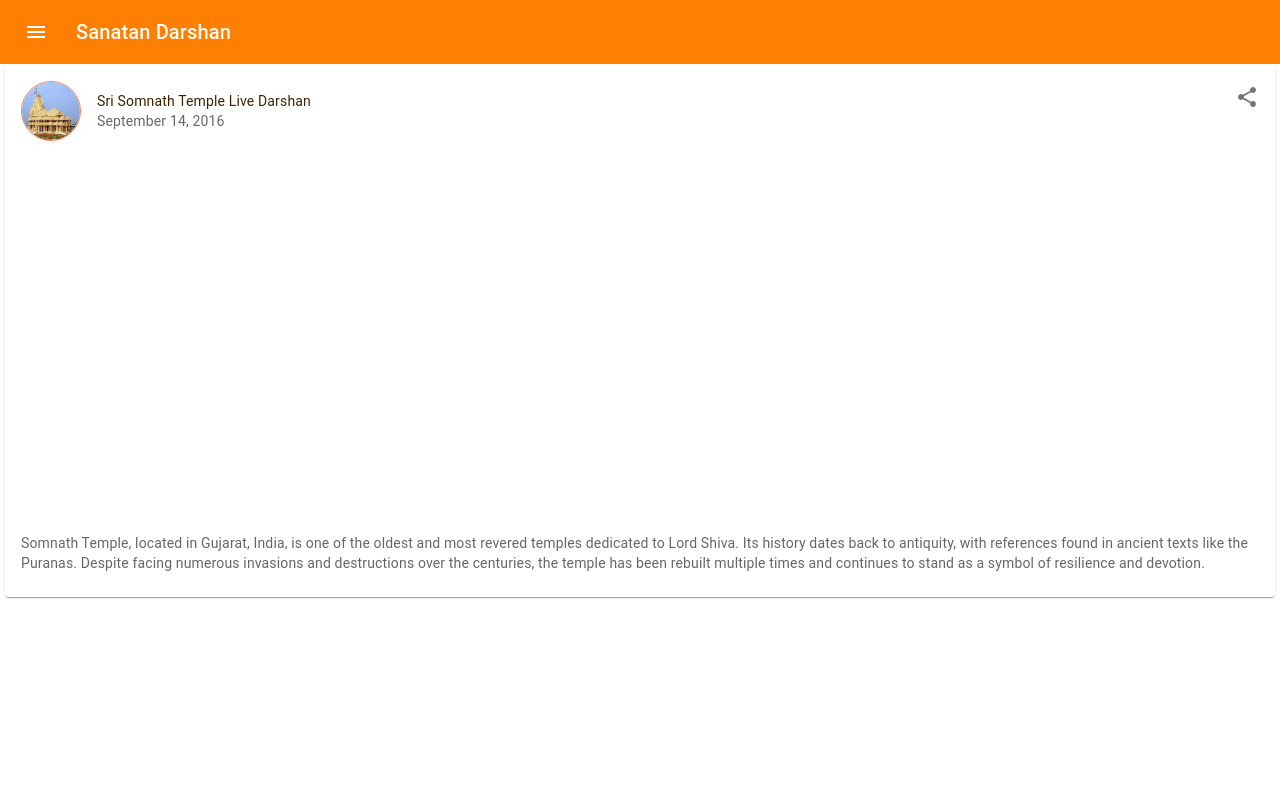
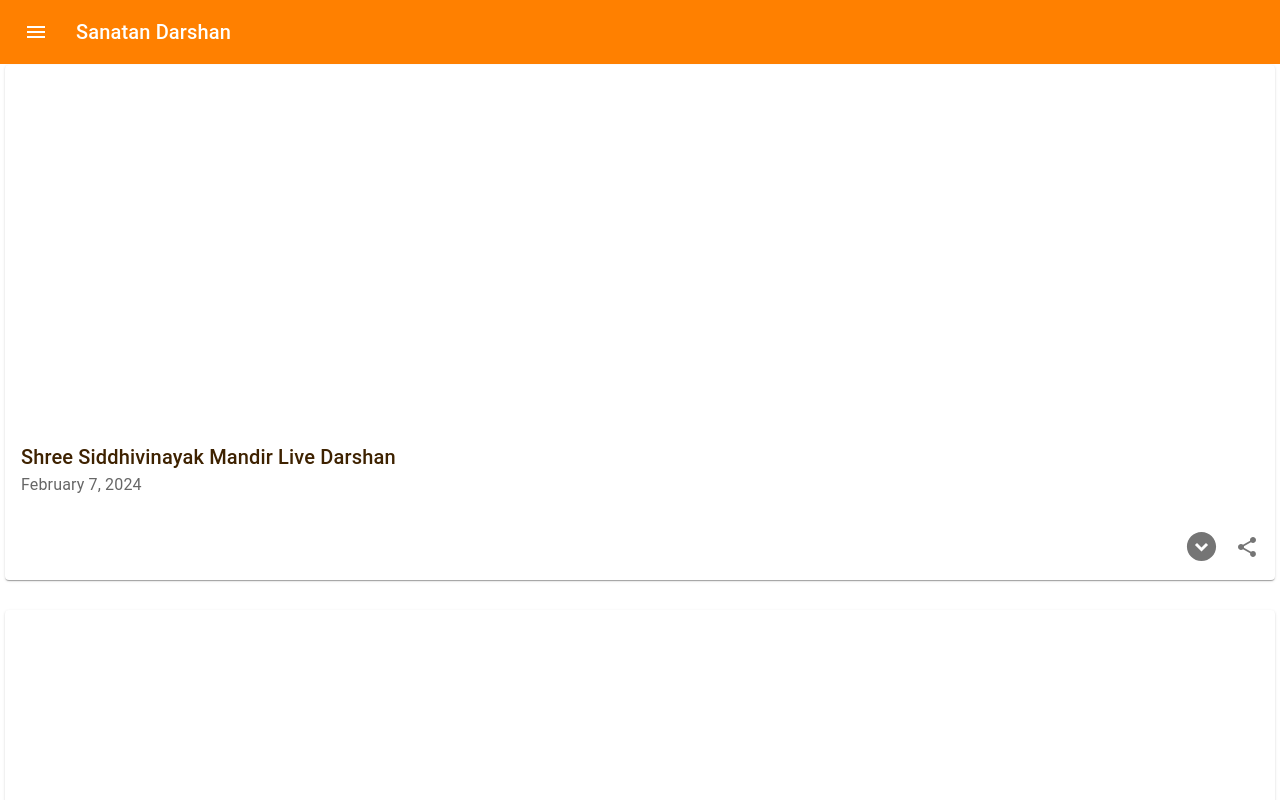
Before and after one commit to subhasis-chand/darshan, a React (Create React App) app: page /home in a window 1280 px wide. Shown: the top 800 px of the page. Built offline with nearby package versions, Linux system fonts and the light colour scheme.

Commit message:
og changes

```diff
--- a/public/index.html
+++ b/public/index.html
@@ -1,14 +1,18 @@
 <!DOCTYPE html>
 <html lang="en">
+
 <head>
   <meta charset="utf-8" />
-    <link rel="icon" href="%PUBLIC_URL%/favicon.ico" />
+  <link rel="icon" href="%PUBLIC_URL%/OmIco.png" />
   <meta name="viewport" content="width=device-width, initial-scale=1" />
   <meta name="theme-color" content="#000000" />
-    <meta
-      name="description"
-      content="Web site created using create-react-app"
-    />
+
+  <meta name="description" content="Watch live streaming of sanatan temples" />
+  <meta property="og:title" content="Sanatan Darshan">
+  <meta property="og:description" content="Watch live streaming of sanatan temples">
+  <meta property="og:type" content="article">
+  <!-- <meta property="og:url" content="https://www.somerandomtext.com/"> -->
+  <meta property="og:image" content="%PUBLIC_URL%/OmOgImg.png" />
   <link rel="apple-touch-icon" href="%PUBLIC_URL%/logo192.png" />
   <!--
       manifest.json provides metadata used when your web app is installed on a
@@ -24,8 +28,9 @@
       work correctly both with client-side routing and a non-root public URL.
       Learn how to configure a non-root public URL by running `npm run build`.
     -->
-    <title>React App</title>
+  <title>Sanatan Darshan</title>
 </head>
+
 <body>
   <noscript>You need to enable JavaScript to run this app.</noscript>
   <div id="root"></div>
@@ -40,4 +45,5 @@
       To create a production bundle, use `npm run build` or `yarn build`.
     -->
 </body>
+
 </html>
--- a/src/CardWithVideo.js
+++ b/src/CardWithVideo.js
@@ -1,64 +1,101 @@
-import Card from '@mui/material/Card';
+import { styled } from '@mui/material/styles';
 import CardHeader from '@mui/material/CardHeader';
 import CardContent from '@mui/material/CardContent';
+import CardActions from '@mui/material/CardActions';
 import IconButton from '@mui/material/IconButton';
-import Typography from '@mui/material/Typography';
 import ShareIcon from '@mui/icons-material/Share';
+import Card from '@mui/material/Card';
 import ReactPlayer from "react-player/lazy";
+import { getDateToday } from './Helper';
+import { useState } from 'react';
+import { Collapse, Typography } from '@mui/material';
+import ExpandCircleDownIcon from '@mui/icons-material/ExpandCircleDown';
+
+const ExpandMore = styled((props) => {
+  const { expand, ...other } = props;
+  return <IconButton {...other} />;
+})(({ theme, expand }) => ({
+  transform: !expand ? 'rotate(0deg)' : 'rotate(180deg)',
+  marginLeft: 'auto',
+  transition: theme.transitions.create('transform', {
+    duration: theme.transitions.duration.shortest,
+  }),
+}));
 
 const CardWithVideo = ({
-	iconImage,
   title,
-	subheader,
   videoURL,
-	description
 }) => {
-	return(
-		<Card style={{ color: '#3e2200', marginBottom: '20px' }}>
-        <CardHeader
-          avatar={
-            <div style={{
-              height: '60px',
-              width: '60px',
-              borderRadius: '30px',
-              boxSizing: 'border-box',
-              border: '1px solid coral',
-              overflow: 'hidden'
-            }}>
-              <img
-                src={iconImage}
-								alt='icon'
-                style={{
-                  height: '100%',
-                  width: '100%',
-                  objectFit: 'contain'
-                }}
-              />
-            </div>
-          }
-          action={
-            <IconButton aria-label="settings">
-              <ShareIcon />
-            </IconButton>
-          }
-          title={title}
-          subheader={subheader}
-        />
+  const [expanded, setExpanded] = useState(false);
+
+  const handleExpandClick = () => {
+    setExpanded(!expanded);
+  };
+
+  return (
+    <Card style={{ color: '#3e2200', marginBottom: '30px' }}>
       <ReactPlayer
         url={videoURL}
         loop={true}
         controls={true}
-          // height={"100%"}
         width={"100%"}
         playbackRate={1}
         muted={false}
+      // light={SomnathTemple}
       />
 
+      <CardContent
+        style={{ padding: '0' }}
+      >
+        <CardHeader
+          titleTypographyProps={{ variant: 'h6' }}
+          title={title}
+          subheader={getDateToday()}
+        />
+      </CardContent>
+      <CardActions disableSpacing>
+        <ExpandMore
+          expand={expanded}
+          onClick={handleExpandClick}
+          aria-expanded={expanded}
+          aria-label="show more"
+        >
+          <ExpandCircleDownIcon fontSize='large' />
+        </ExpandMore>
+        <IconButton aria-label="share">
+          <ShareIcon />
+        </IconButton>
+      </CardActions>
+
+      <Collapse in={expanded} timeout="auto" unmountOnExit>
         <CardContent>
-          <Typography variant="body2" color="text.secondary">
-            {description}
+          <Typography paragraph>Method:</Typography>
+          <Typography paragraph>
+            Heat 1/2 cup of the broth in a pot until simmering, add saffron and set
+            aside for 10 minutes.
+          </Typography>
+          <Typography paragraph>
+            Heat oil in a (14- to 16-inch) paella pan or a large, deep skillet over
+            medium-high heat. Add chicken, shrimp and chorizo, and cook, stirring
+            occasionally until lightly browned, 6 to 8 minutes. Transfer shrimp to a
+            large plate and set aside, leaving chicken and chorizo in the pan. Add
+            pimentón, bay leaves, garlic, tomatoes, onion, salt and pepper, and cook,
+            stirring often until thickened and fragrant, about 10 minutes. Add
+            saffron broth and remaining 4 1/2 cups chicken broth; bring to a boil.
+          </Typography>
+          <Typography paragraph>
+            Add rice and stir very gently to distribute. Top with artichokes and
+            peppers, and cook without stirring, until most of the liquid is absorbed,
+            15 to 18 minutes. Reduce heat to medium-low, add reserved shrimp and
+            mussels, tucking them down into the rice, and cook again without
+            stirring, until mussels have opened and rice is just tender, 5 to 7
+            minutes more. (Discard any mussels that don&apos;t open.)
+          </Typography>
+          <Typography>
+            Set aside off of the heat to let rest for 10 minutes, and then serve.
           </Typography>
         </CardContent>
+      </Collapse>
     </Card>
   );
 }
--- /dev/null
+++ b/src/Helper.js
@@ -0,0 +1,18 @@
+export const getDateToday = () => {
+  const month = {
+    0: "January",
+    1: "February",
+    2: "March",
+    3: "April",
+    4: "May",
+    5: "June",
+    6: "July",
+    7: "August",
+    8: "September",
+    9: "October",
+    10: "November",
+    11: "December"
+  };
+  const dateToday = new Date();
+  return `${month[dateToday.getMonth()]} ${dateToday.getDate()}, ${dateToday.getFullYear()}`
+}
--- a/src/LandingPage.js
+++ b/src/LandingPage.js
@@ -1,5 +1,4 @@
 import Header from "./Header";
-import SomnathTempleIcon from './Assets/somnathtemple.jpeg'
 import CardWithVideo from "./CardWithVideo";
 
 const LandingPage = () => {
@@ -7,11 +6,20 @@
     <div style={{ width: '100%', padding: '5px', boxSizing: 'border-box' }}>
       <Header />
       <CardWithVideo
-      iconImage={SomnathTempleIcon}
-      title="Sri Somnath Temple Live Darshan"
-      subheader="September 14, 2016"
-      videoURL="https://www.youtube.com/embed/h4cYkgPnYQk"
-      description='Somnath Temple, located in Gujarat, India, is one of the oldest and most revered temples dedicated to Lord Shiva. Its history dates back to antiquity, with references found in ancient texts like the Puranas. Despite facing numerous invasions and destructions over the centuries, the temple has been rebuilt multiple times and continues to stand as a symbol of resilience and devotion.'
+        title="Shree Siddhivinayak Mandir Live Darshan"
+        videoURL="https://www.youtube.com/embed/live_stream?channel=UCNH47WOVuA2zkP2cP1sEynw"
+      />
+      <CardWithVideo
+        title="Shree Somnath Mandir Live Darshan"
+        videoURL="https://www.youtube.com/watch?v=_3mhms1D78g"
+      />
+      <CardWithVideo
+        title="Shree Shirdi Sai Baba Mandir Live Darshan"
+        videoURL="https://www.youtube.com/embed/live_stream?channel=UCgbNbIiypftakb4bsAAhTVw"
+      />
+      <CardWithVideo
+        title="Shree Dwarakadhish Jee Live Darshan"
+        videoURL="https://www.youtube.com/embed/live_stream?channel=UCBAvMHZO3BIfMMhOK9LMOYQ"
       />
     </div>
   );
```
Also changed, not shown: src/Assets/OmIco.png (deleted), src/Assets/file.txt. Lines whose indentation alone changed are shown as unchanged.
